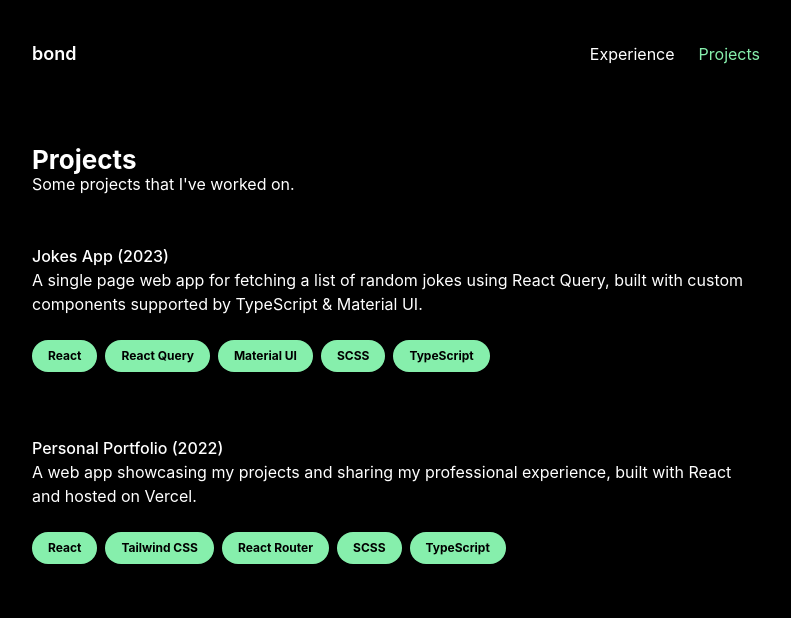
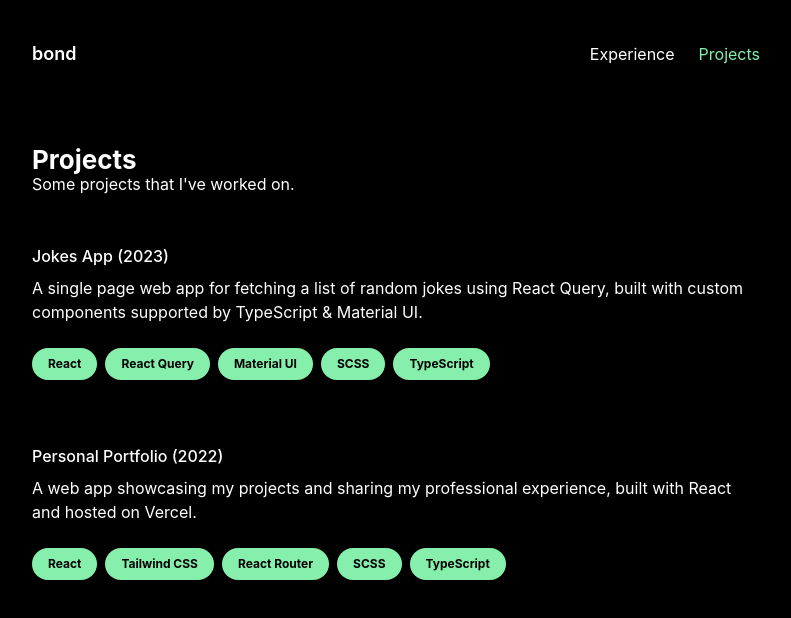
Before and after one commit to trinhbond/personal-portfolio, a React (Create React App) app: page /projects in a window 1280 px wide. Shown: the top 618 px of the page, without its empty margins (244-1035 px from the left). Built offline with nearby package versions, Linux system fonts and the light colour scheme.

Commit message:
Add padding to project title

```diff
--- a/src/pages/Projects.tsx
+++ b/src/pages/Projects.tsx
@@ -36,7 +36,7 @@ export const ProjectCard = (project: ProjectsProps) => (
       <div>
         <ExternalLink
           href="https://github.com/trinhbond/random-jokes"
-          className="font-medium hover:underline hover:text-green-300"
+          className="font-medium hover:underline hover:text-green-300 block pb-2"
         >
           {project.name} ({project.year})
         </ExternalLink>
```
